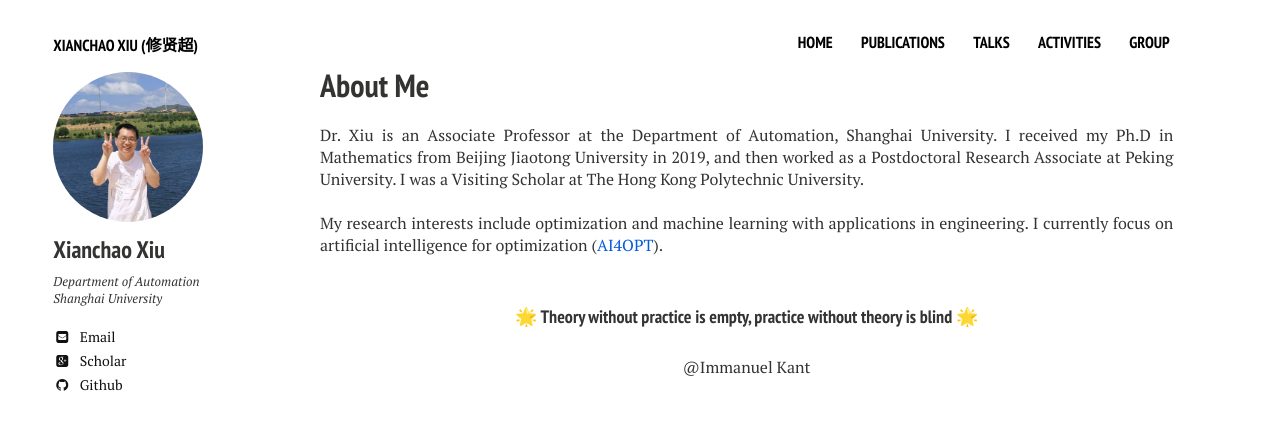
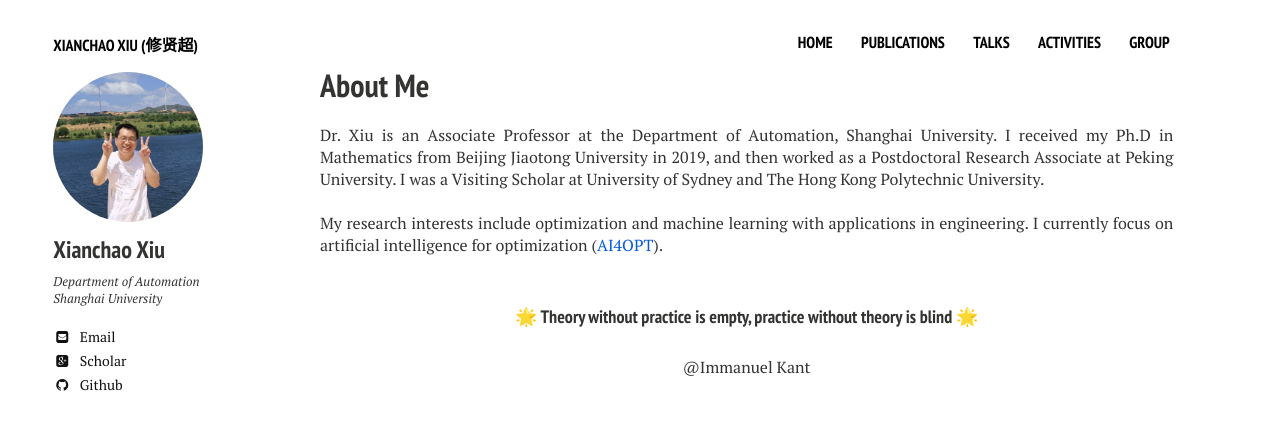
Before and after one commit to xianchaoxiu/xianchaoxiu.github.io, a Jekyll site: the page built from index.md, in a window 1280 px wide. Shown: the top 430 px of the page. Built offline with Jekyll 4.4.1, drawn with Linux system fonts in a browser that asks for light colours; nearby versions of some CDN libraries.

Commit message:
Update home2.html

```diff
--- a/_layouts/home2.html
+++ b/_layouts/home2.html
@@ -29,7 +29,7 @@
          <p> Dr. Xiu is an Associate Professor at the Department of Automation, Shanghai University.
 
 		I received my Ph.D in Mathematics from Beijing Jiaotong University in 2019, and then worked as a Postdoctoral Research Associate at Peking University.
-		I was a Visiting Scholar at The Hong Kong Polytechnic University. <br> <br>
+		I was a Visiting Scholar at University of Sydney and The Hong Kong Polytechnic University. <br> <br>
 
 
 	 My research interests include optimization and machine learning with applications in engineering.
```
